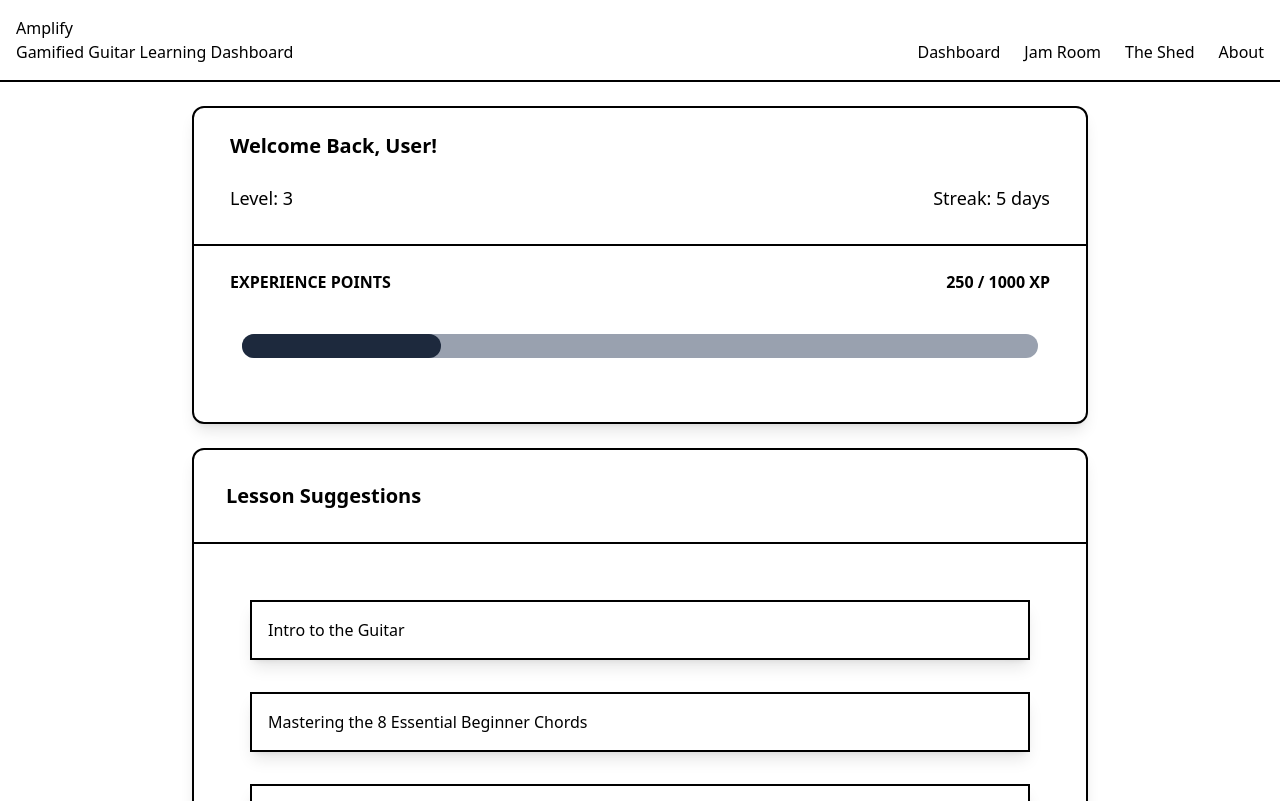
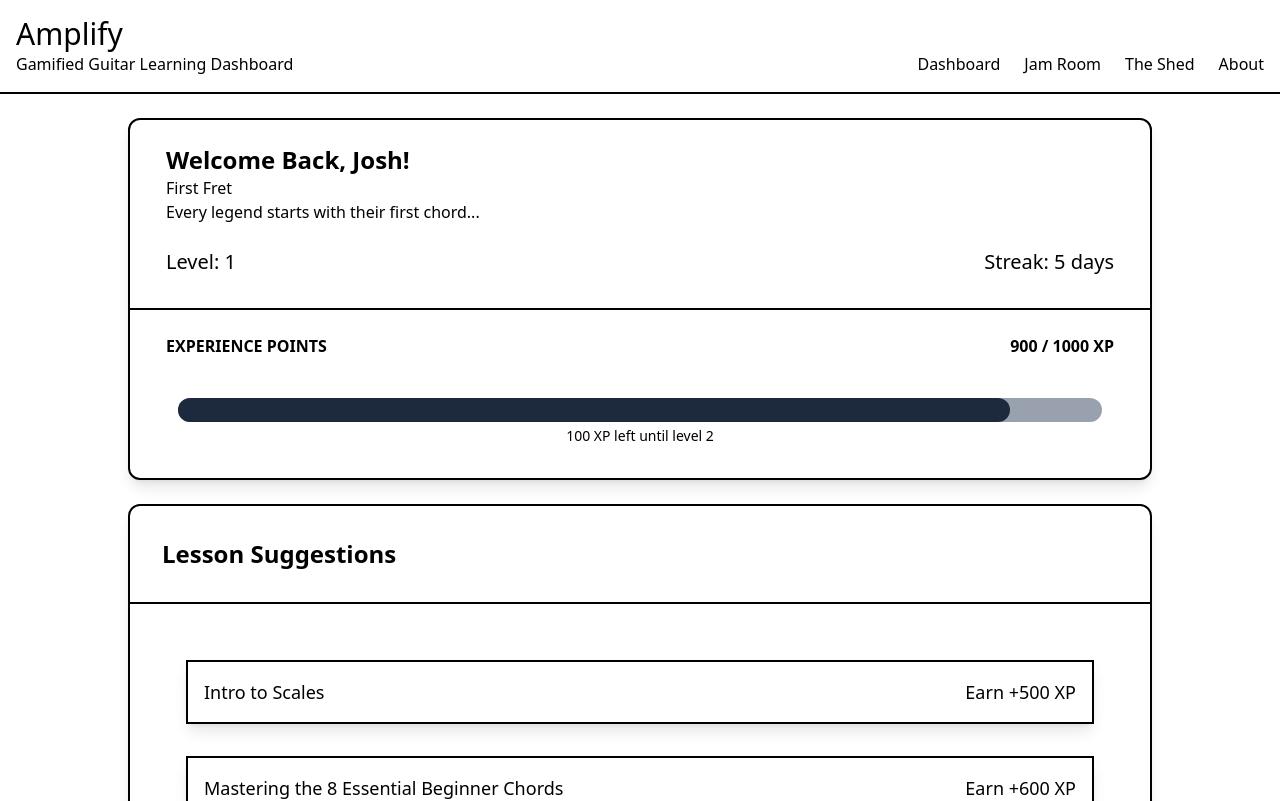
Before and after one commit to joshliford/amplify-guitar-app, a React (Vite) app in the folder amplify-guitar-app/: page / in a window 1280 px wide. Shown: the top 801 px of the page. Built offline with nearby package versions, Linux system fonts and the light colour scheme.

Commit message:
created level up modal; created practice timer and updated the shed page; added reward data

```diff
--- a/amplify-guitar-app/src/App.jsx
+++ b/amplify-guitar-app/src/App.jsx
@@ -8,20 +8,37 @@ import About from './pages/About'
 import JamRoom from './pages/JamRoom'
 import Shed from './pages/Shed'
 import { calculateLevel, xpProgression, xpNeededToLevelUp } from './components/utils/xpUtils'
+import LevelUpModal from './components/LevelUpModal'
 
 function App() {
 
-  const [ totalXP, setTotalXP ] = useState(2250); // initialize totalXP to have an initial value of 2250
+  const [ totalXP, setTotalXP ] = useState(900); // initialize totalXP to have an initial value of 2250
   const [ streak, setStreak ] = useState(5); // initialize streak to have an initial value of 5 days
   const [ completedLessons, setCompletedLessons ] = useState([]); // state to store an array of completed lessons for the user; prevents 'infinite XP farming'
   const [ completedChallenges, setCompletedChallenges ] = useState([]);
+  const [ levelUpModalOpen, setLevelUpModalOpen ] = useState(false);
 
   const level = calculateLevel(totalXP);
   const currentXP = xpProgression(totalXP);
   const xpNeeded = xpNeededToLevelUp(totalXP);
 
+  const handleCloseLevelUpModal = () => {
+    setLevelUpModalOpen(false);
+  }
+
   function addXP(amount) {
-    setTotalXP((previousXP) => previousXP + amount);
+    setTotalXP((previousXP) => {
+      const previousLevel = calculateLevel(previousXP);
+      const updatedXP = previousXP + amount;
+      const newLevel = calculateLevel(updatedXP);
+
+      if (newLevel > previousLevel) {
+        setLevelUpModalOpen(true);
+      }
+
+      return updatedXP;
+
+    })
   }
 
   // takes in a lesson Id; prev = completedLessons at that moment
@@ -49,6 +66,7 @@ function App() {
           <Route path='/jamroom' element={<JamRoom totalXP={totalXP} level={level} currentXP={currentXP} xpNeeded={xpNeeded} addXP={addXP} completedLessons={completedLessons} markLessonComplete={markLessonComplete} />} />
           <Route path='/shed' element={<Shed totalXP={totalXP} level={level} currentXP={currentXP} xpNeeded={xpNeeded} addXP={addXP} />} />
         </Routes>
+        <LevelUpModal isModalOpen={levelUpModalOpen} handleCloseModal={handleCloseLevelUpModal} level={level} />
         <Footer />
       </main>
     </div>
--- /dev/null
+++ b/amplify-guitar-app/src/components/Data/rewards.js
@@ -0,0 +1,38 @@
+export const rewards =
+[
+    {
+        id: 1,
+        level: 1,
+        title: "First Fret",
+        description: "Every legend starts with their first chord...",
+        icon: ""
+    },
+    {
+        id: 2,
+        level: 2,
+        title: "String Slinger",
+        description: "Your fingers are learning the ropes... or strings!",
+        icon: ""
+    },
+    {
+        id: 3,
+        level: 3,
+        title: "Bedroom Rockstar",
+        description: "The neighbors are starting to notice you.",
+        icon: ""
+    },
+    {
+        id: 4,
+        level: 4,
+        title: "Chord Champion",
+        description: "Those chord transitions are getting smooth.",
+        icon: ""
+    },
+    {
+        id: 5,
+        level: 5,
+        title: "Rhythm Warrior",
+        description: "You're locked in with the groove.",
+        icon: ""
+    },
+]
--- a/amplify-guitar-app/src/components/Header.jsx
+++ b/amplify-guitar-app/src/components/Header.jsx
@@ -8,7 +8,7 @@ export default function Header() {
         <div className="flex flex-col p-4 border-b-2">
             <header>
                 {/* links directly to the homepage when the 'Amplify' heading is clicked */}
-                <Link to={'/'}><h1>Amplify</h1></Link>
+                <Link to={'/'}><h1 className="text-3xl">Amplify</h1></Link>
                 <div className="flex flex-row justify-between">
                     <h2>Gamified Guitar Learning Dashboard</h2>
                     {/* display the NavBar within the header */}
--- /dev/null
+++ b/amplify-guitar-app/src/components/LevelUpModal.jsx
@@ -0,0 +1,23 @@
+import Modal from "./Modal";
+import { rewards } from "./Data/rewards";
+
+export default function LevelUpModal({ isModalOpen, handleCloseModal, level }) {
+
+    const reward = rewards.find(r => r.level === level);
+
+    return (
+        <div>
+            <Modal isModalOpen={isModalOpen} handleCloseModal={handleCloseModal} level={level}>
+                <div className="flex flex-col items-center space-y-3 p-12">
+                    <h2 className="font-bold text-2xl">Level Up!</h2>
+                    <p className="text-lg">You are now <strong>level {level}!</strong></p>
+                    <p>New Title Earned: <strong>"{reward.title}"</strong></p>
+                </div>
+                <div>
+                    <button onClick={handleCloseModal} className="bg-gray-100 rounded-xl px-6 mt-4 hover:bg-gray-200 hover:cursor-pointer">Close</button>
+                </div>
+            </Modal>
+        </div>
+    )
+
+}
--- a/amplify-guitar-app/src/components/SectionCard.jsx
+++ b/amplify-guitar-app/src/components/SectionCard.jsx
@@ -1,10 +1,10 @@
 export default function SectionCard({ title, children }) {
 
     return (
-        <div className="flex flex-col m-6 pb-4 border-2 w-full mx-auto max-w-4xl rounded-xl shadow-lg hover:shadow-xl">
+        <div className="flex flex-col m-6 pb-4 border-2 w-full mx-auto max-w-5xl rounded-xl shadow-lg hover:shadow-xl">
             <div className="border-b-2 p-6">
                 {/* if there is a title, display it */}
-                {title && <h4 className="m-2 text-xl font-semibold">{title}</h4>}
+                {title && <h4 className="m-2 text-2xl font-semibold">{title}</h4>}
             </div>
 
             <div className="p-4">
--- a/amplify-guitar-app/src/pages/Home.jsx
+++ b/amplify-guitar-app/src/pages/Home.jsx
@@ -1,12 +1,15 @@
 import { Link } from 'react-router-dom'
 import XPBar from "../components/XPBar"
 import SectionCard from '../components/SectionCard'
-import { dailyChallenges } from './dailyChallenges'
+import { dailyChallenges } from '../components/Data/dailyChallenges'
+import { rewards } from '../components/Data/rewards'
+import { lessons } from '../components/Lessons/lessonData'
 
 export default function Home({ totalXP, streak, level, currentXP, xpNeeded, addXP, completedChallenges, markChallengeComplete }) {
 
     // set the XP threshold to be a static value of 1000 for simple leveling logic
     const threshold = 1000;
+    const nextLevel = level + 1;
 
     // takes a challengeId and xpReward
     const handleCompletedChallenge = (challengeId, xpReward) => {
@@ -23,15 +26,19 @@ export default function Home({ totalXP, streak, level, currentXP, xpNeeded, addX
         }
     }
 
+    const reward = rewards.find(r => r.level === level);
+
     return (
         <div>
             <main>
-                <div className="flex flex-col m-6 pb-4 border-2 w-full mx-auto max-w-4xl rounded-xl shadow-lg hover:shadow-xl">
+                <div className="flex flex-col m-6 pb-4 border-2 w-full mx-auto max-w-5xl rounded-xl shadow-lg hover:shadow-xl">
                     <div className="border-b-2 p-6">
-                        <div>
-                            <h3 className="mb-4 px-3 text-xl font-bold">Welcome Back, User!</h3>
+                        <div className="mb-4 px-3">
+                            <h3 className="text-2xl font-bold">Welcome Back, Josh!</h3>
+                            <p>{reward.title}</p>
+                            <p>{reward.description}</p>
                         </div>
-                        <div className="flex flex-row justify-between px-3 py-2 text-lg">
+                        <div className="flex flex-row justify-between px-3 py-2 text-xl">
                             <p>Level: {level}</p>
                             <p>Streak: {streak} days</p>
                         </div>
@@ -41,17 +48,27 @@ export default function Home({ totalXP, streak, level, currentXP, xpNeeded, addX
                             <p>EXPERIENCE POINTS</p>
                             <p>{`${currentXP} / ${threshold} XP`}</p>
                         </div>
-                        <div className="flex justify-center m-8">
+                        <div className="flex justify-center m-8 mb-0">
                             <XPBar xp={currentXP} xpToNextLevel={threshold} />
+                        </div>
+                        <div>
+                            <p className="text-center text-sm mt-1">{`${xpNeeded} XP left until level ${nextLevel}`}</p>
                         </div>
                     </div>
                 </div>
 
                 <SectionCard title={"Lesson Suggestions"}>
-                    <div className="flex flex-col items-start space-y-8 m-4 p-6">
-                        <Link to={'/jamroom'} className="border-2 p-4 w-full shadow-lg hover:shadow-xl hover:bg-gray-50"><p>Intro to the Guitar</p></Link>
-                        <Link to={'/jamroom'} className="border-2 p-4 w-full shadow-lg hover:shadow-xl hover:bg-gray-50"><p>Mastering the 8 Essential Beginner Chords</p></Link>
-                        <Link to={'/jamroom'} className="border-2 p-4 w-full shadow-lg hover:shadow-xl hover:bg-gray-50"><p>Intro to Scales</p></Link>
+                    <div>
+                        <ul className="flex flex-col items-start space-y-8 m-4 p-6">
+                            {lessons.map((lesson) => {
+                                return <Link to={'/jamroom'} className="text-lg border-2 p-4 w-full shadow-lg hover:shadow-xl hover:bg-gray-50">
+                                    <li key={lesson.id} className="flex justify-between">
+                                        <span>{lesson.title}</span>
+                                        <span>{`Earn +${lesson.xpReward} XP`}</span>
+                                    </li>
+                                    </Link>
+                            })}
+                        </ul>
                     </div>
                     <div className="flex justify-center">
                         <Link to={'/jamroom'}><button className="px-8 py-3 hover:cursor-pointer">GO TO THE JAM ROOM</button></Link>
@@ -64,7 +81,7 @@ export default function Home({ totalXP, streak, level, currentXP, xpNeeded, addX
                             {dailyChallenges.map((challenge) => {
                                 {/* checks if a challenge is marked complete by the user */}
                                 const isComplete = completedChallenges.includes(String(challenge.id));
-                                return <label key={challenge.id} className="flex justify-between space-x-3 border-2 p-2 hover:cursor-pointer shadow-md hover:shadow-lg hover:bg-gray-50">
+                                return <label key={challenge.id} className="text-lg flex justify-between space-x-3 border-2 p-2 hover:cursor-pointer shadow-md hover:shadow-lg hover:bg-gray-50">
                                     <div className="flex justify-start">
                                         <input type="checkbox" name={challenge.challenge}
                                             // if the challenge is checked, disabled the checkbox to prevent 'XP farming'
--- a/amplify-guitar-app/src/pages/JamRoom.jsx
+++ b/amplify-guitar-app/src/pages/JamRoom.jsx
@@ -41,7 +41,7 @@ export default function JamRoom({ totalXP, level, currentXP, xpNeeded, addXP, co
 
     return (
         <main>
-            <div className="flex flex-row justify-center">
+            <div className="text-lg flex flex-col sm:flex-row justify-center gap-2 sm:gap-3 mb-6">
                 <FilterButton label={"Lessons"} value={"lessons"} filterOptions={filterOptions} />
                 <FilterButton label={"Chords"} value={"chords"} filterOptions={filterOptions} />
                 <FilterButton label={"Scales"} value={"scales"} filterOptions={filterOptions} />
@@ -49,7 +49,7 @@ export default function JamRoom({ totalXP, level, currentXP, xpNeeded, addXP, co
             </div>
 
             {/* filter === 'all' indicates that it will be shown on screen by default unless a different choice is clicked */}
-            <div className="grid grid-cols-3 gap-6">
+            <div className="text-lg grid grid-cols-1 md:grid-cols-2 lg:grid-cols-3 gap-4 md:gap-5 lg:gap-6">
                 {(filter === 'all' || filter === 'chords') &&
                     chords.map((chord) => {
                         // chord={chord} - passes the entire 'chord' object (i.e. id, title, etc) from the .map() callback into ChordCard as a prop named 'chord'
```
Also changed, not shown: amplify-guitar-app/src/components/Data/practiceData.js (added, +31 -0 lines), amplify-guitar-app/src/components/PracticeTimer.jsx (added, +72 -0 lines), amplify-guitar-app/src/pages/Shed.jsx (+41 -9 lines), amplify-guitar-app/src/pages/practiceData.js (deleted, +0 -27 lines), amplify-guitar-app/src/components/Data/dailyChallenges.js (renamed from amplify-guitar-app/src/pages/dailyChallenges.js).
